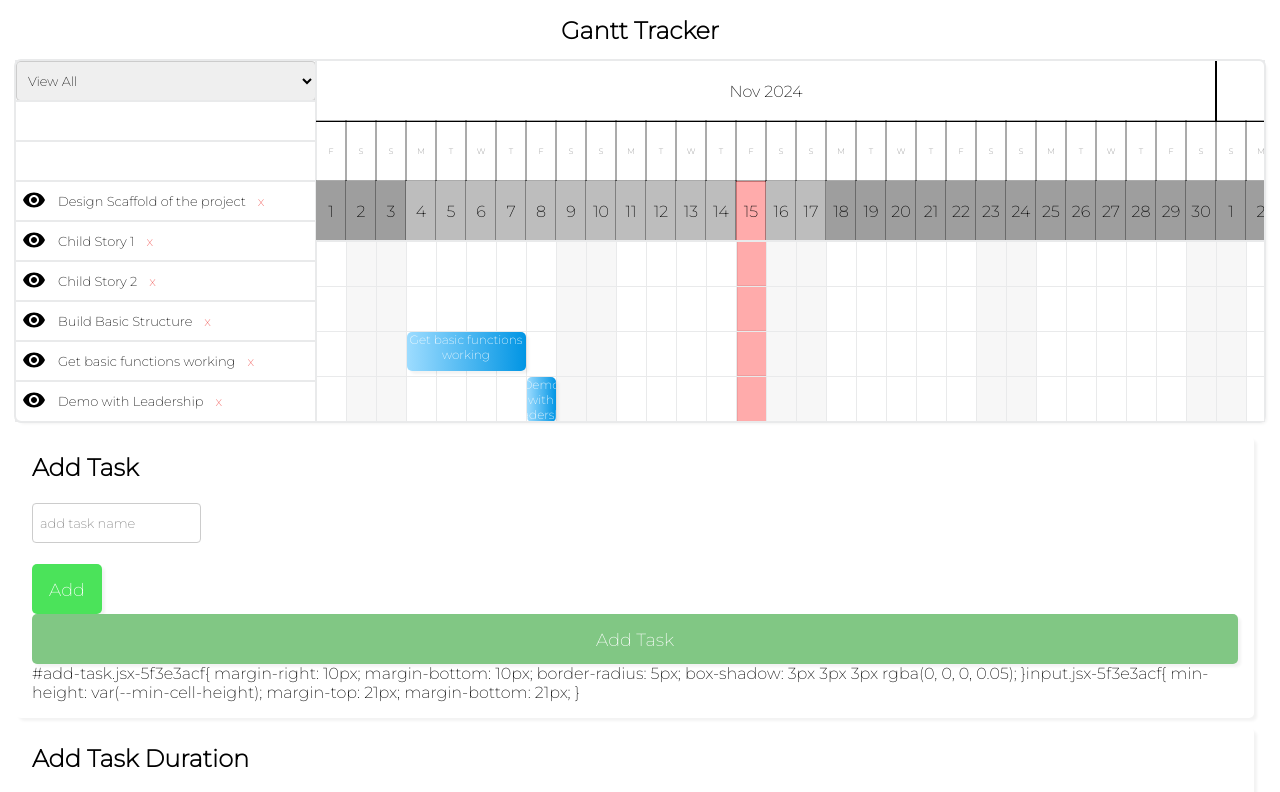
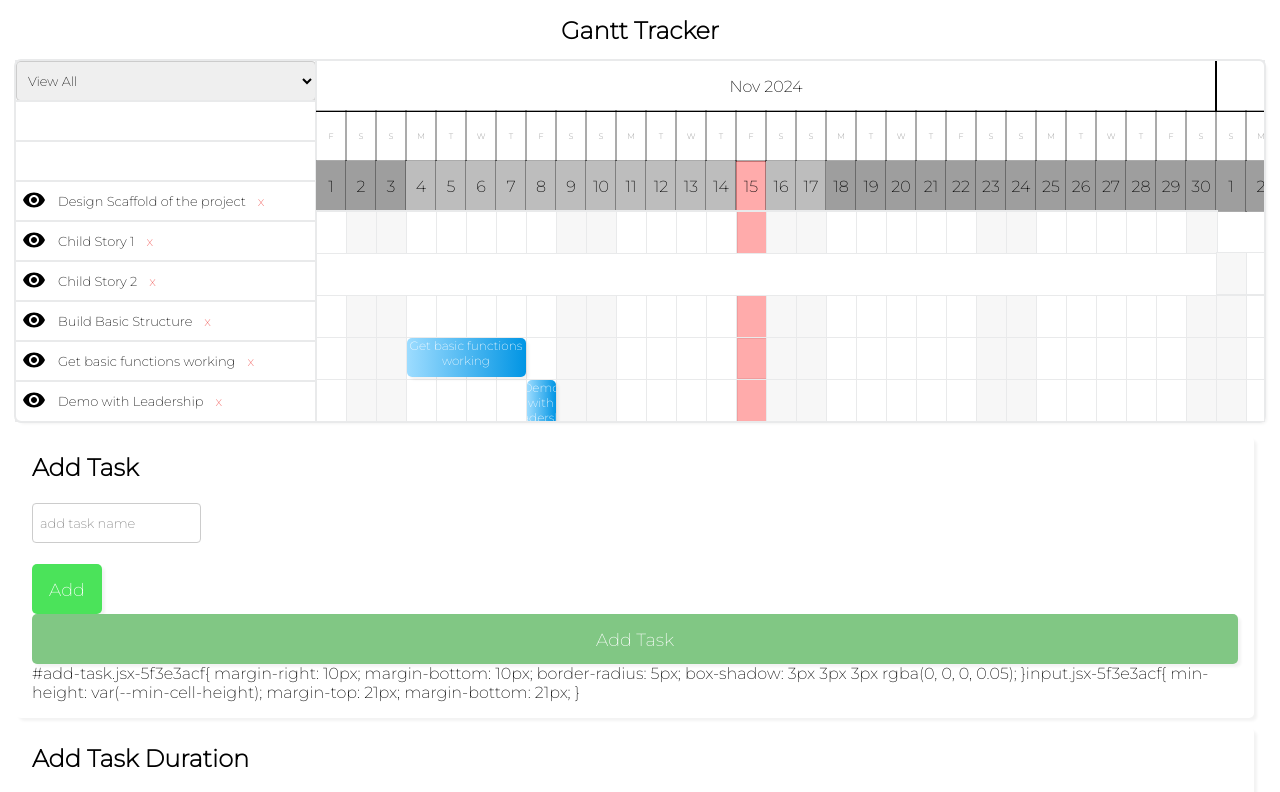
Before and after one commit to CoreyStagner/gantt_chart, a Next.js app: page / in a window 1280 px wide. Shown: the top 792 px of the page. Built offline with nearby package versions, Linux system fonts and the light colour scheme.

Commit message:
adding time tables

```diff
--- a/components/GanttChart/TimeTable.js
+++ b/components/GanttChart/TimeTable.js
@@ -365,6 +365,7 @@ export default function TimeTable({
         }
 
         taskRows.push(
+          <>
             <div
               key={i + '-' + task.id}
               className={`task_row_content task_row_content-${task.id}`}
@@ -372,6 +373,63 @@ export default function TimeTable({
             >
               {taskRow}
             </div>
+            {task.children?.map((child) => {
+              return (
+                <div
+                  key={`child_task-${child.id}-${i}`}
+                  // style={{
+                  //   ...styles.ganttTimePeriodCell,
+                  //   backgroundColor:
+                  //     j === currentDate.day &&
+                  //     startMonth.getMonth() + 1 + i === currentDate.month
+                  //       ? 'var(--color-red-transparent-33)' // TODO: Create constant for this color
+                  //       : dayOfTheWeek === 'S'
+                  //       ? 'var(--color-tertiary)'
+                  //       : 'var(--color-white)', // TODO: Create constant for this color
+                  // }}
+                  // data-task={task?.id}
+                  // data-month={startMonth.getMonth() + 1}
+                  // data-day={j}
+                  // data-date={formattedDate}
+                  // onDrop={onTaskDurationDrop}
+                >
+                  {taskDurations.map((el, i) => {
+                    if (el?.task === child?.id) {
+                      console.log('el', el, child);
+                      return (
+                        <div
+                          key={`${i}-${el?.id}`}
+                          // draggable="true"
+                          // tabIndex="0"
+                          // onDragStart={() => handleDragStart(el?.id)}
+                          // style={{
+                          //   ...styles.taskDuration,
+                          //   width: `calc(${dayDiff(
+                          //     el?.start,
+                          //     el?.end
+                          //   )} * 100% - 1px)`,
+                          //   opacity:
+                          //     taskDurationElDraggedId === el?.id ? '0.5' : '1',
+                          //   color: 'white',
+                          //   fontSize: '0.75rem',
+                          //   display: 'flex',
+                          //   alignItems: 'top',
+                          //   justifyContent: 'center',
+                          //   overflow: 'hidden',
+                          // }}
+                          // onDoubleClick={(e) => console.log('Double Clicked', e)}
+                          // onClick={(e) => viewTask(e, el?.id)}
+                          // onKeyDown={(e) => deleteTaskDuration(e, el?.id)}
+                        >
+                          {child?.name}
+                        </div>
+                      );
+                    }
+                  })}
+                </div>
+              );
+            })}
+          </>
         );
 
         taskRow = [];
```
Lines whose indentation alone changed are shown as unchanged.
